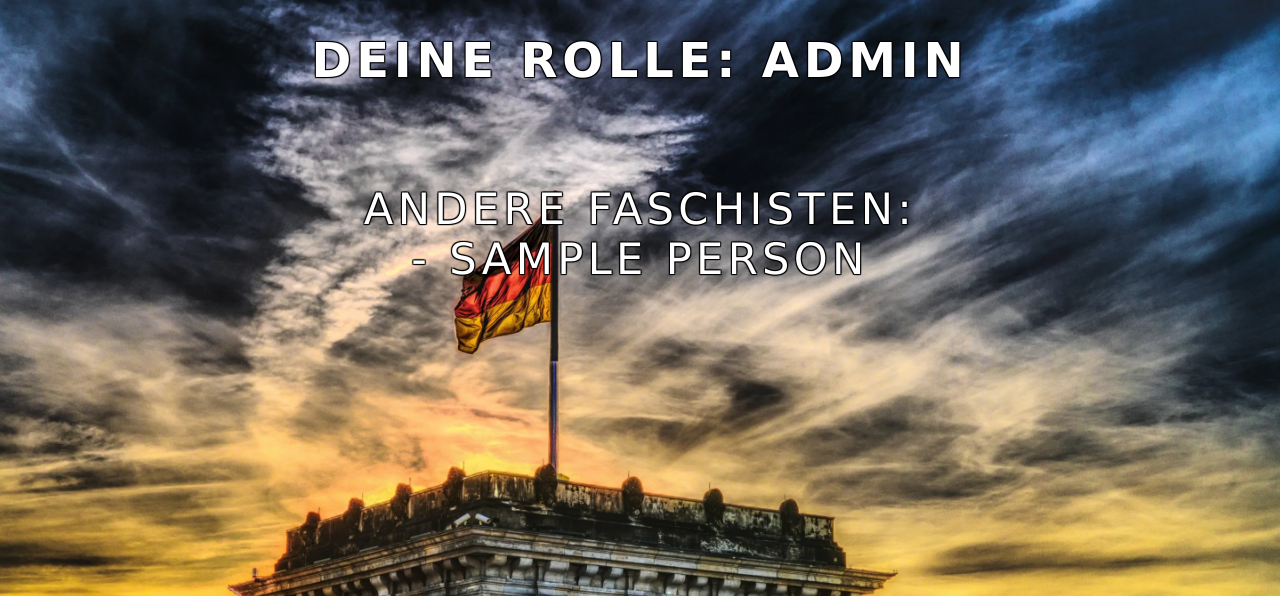
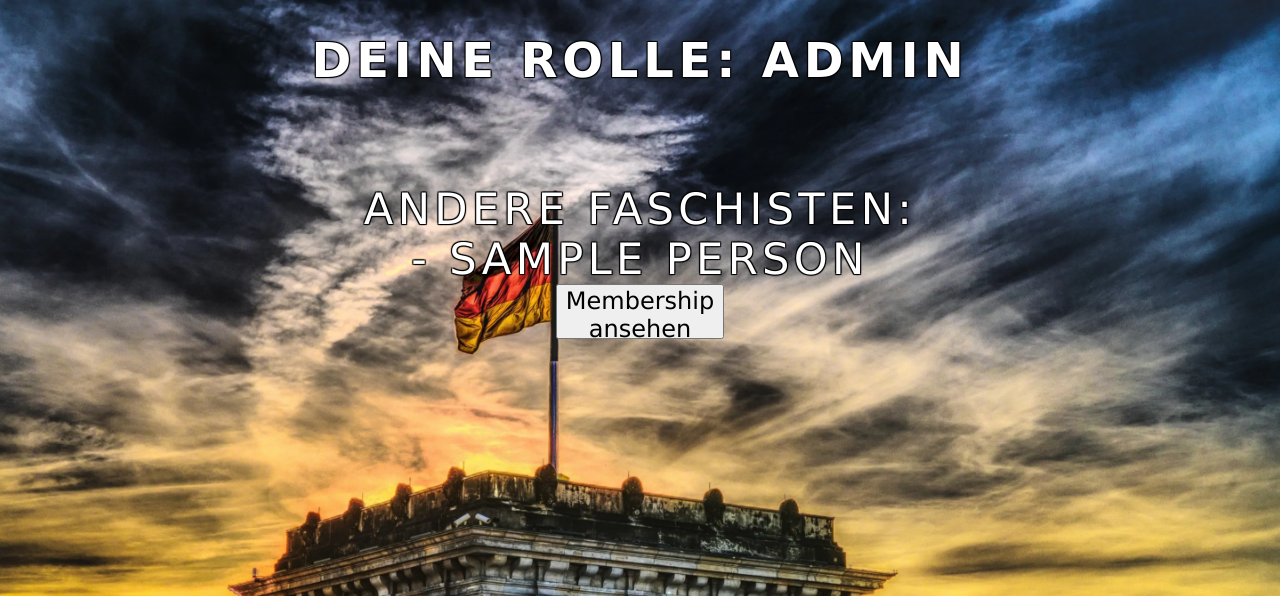
Before and after one commit to FelixRo97/WW-STD, a Django app: template templates/gameSH.html in a window 1280 px wide. Shown: the top 596 px of the page. Run offline with Django 4.2, Linux system fonts and the light colour scheme; the template is opened without the code that fills it: most values are stand-ins (such as "Sample title", 1, 10 or a date in 2020); some libraries are stand-ins or nearby versions.

Commit message:
add draft for button to see player roles

```diff
--- a/static/styleGame.css
+++ b/static/styleGame.css
@@ -18,6 +18,16 @@ h1 {
 	margin-bottom: 2em;
 }
 
+button{
+
+	width: 7em;
+	height: 2.3em;
+	font-size: x-large;
+	font-family: verdana;
+	margin-bottom: 0.7em;
+
+}
+
 .lobbyTop{
 
 	text-align: center;
@@ -36,6 +46,13 @@ h1 {
 
 }
 
+.center {
+
+	display: flex;
+	justify-content: center;
+	align-items: center;
+}
+
 #hitler {
     margin-top: 2em;
 }
--- a/templates/gameSH.html
+++ b/templates/gameSH.html
@@ -34,5 +34,9 @@
             </div>
         {% endif %}
 
+        <div class="center">
+            <button id="showRole"' type="button" onclick=''>Membership ansehen</button>
+        </div>
+
     </body>
 </html>
```
Also changed, not shown: static/styleLobby.css (+0 -14 lines).
